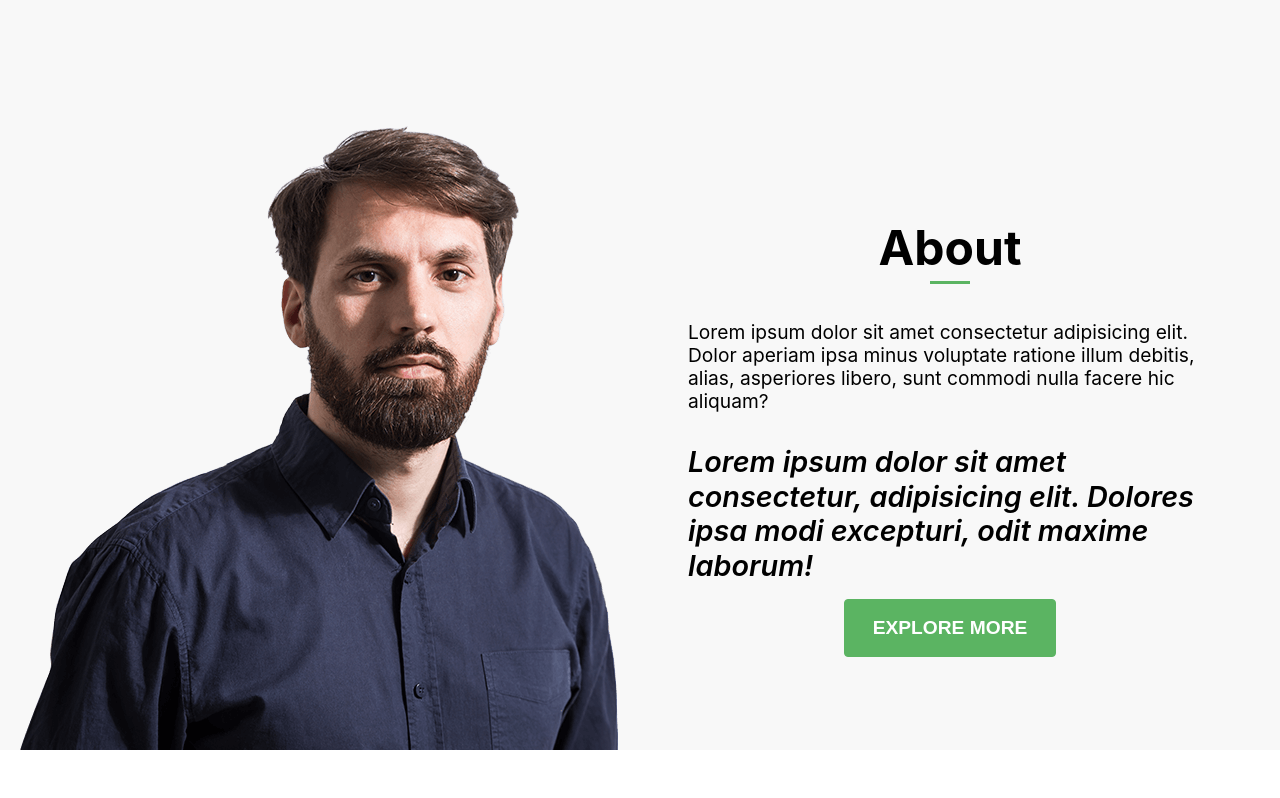
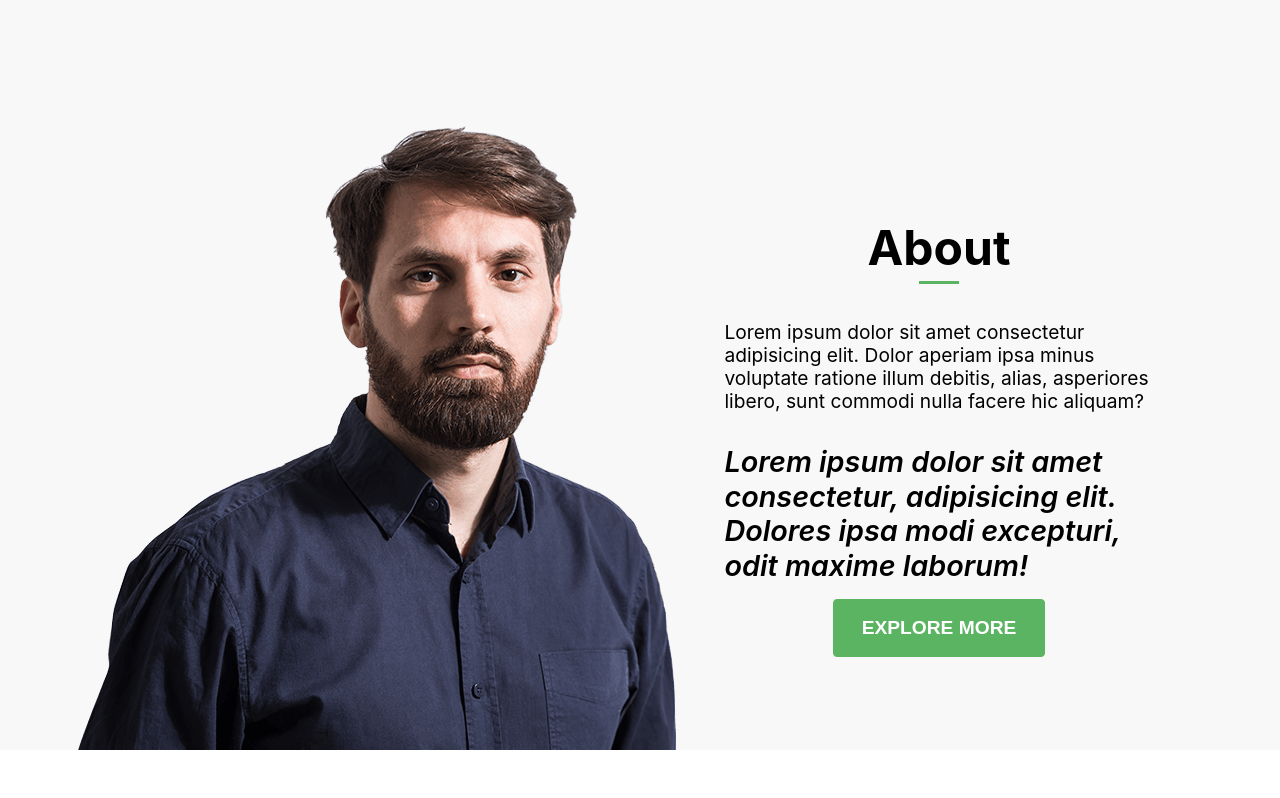
Before and after one commit to MaxiAlbarran/financial-education, a React (Vite) app: page / in a window 1280 px wide. Shown: the part 802-1600 px from the top of the page. Built offline with nearby package versions, Linux system fonts and the light colour scheme; the HTML template or start-up script is replaced by a standard one.

Commit message:
UI updated

```diff
--- a/src/styles/About.css
+++ b/src/styles/About.css
@@ -6,7 +6,7 @@
 }
 
 .about .container{
-  width: 1240px;
+  width: 90%;
   margin: auto;
   display: grid;
   grid-template-columns: repeat(2, 1fr);
@@ -38,7 +38,7 @@
   margin-top: 1rem;
 }
 
-@media screen and (max-width: 1150px) {
+@media screen and (max-width: 940px) {
   .about .container{
     grid-template-columns: 1fr;
     width: 100%;
--- a/src/styles/Hero.css
+++ b/src/styles/Hero.css
@@ -70,7 +70,4 @@
 
   }
 
-
-
-
 }
```
